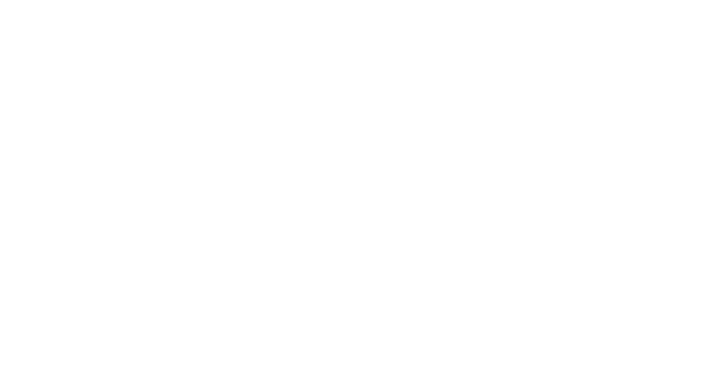
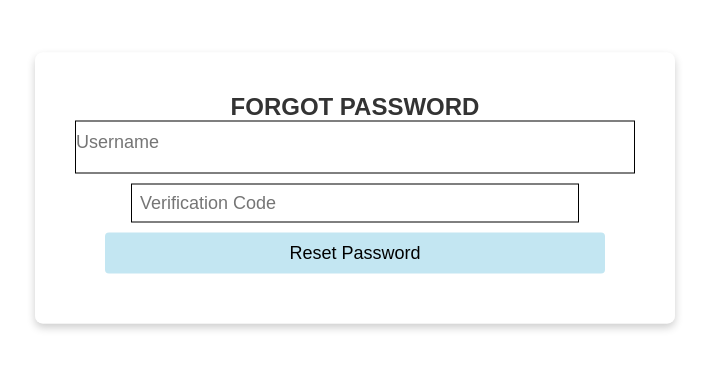
Before and after one commit to d-minic/COP4331-Large-Project, a React (Create React App) app in the folder frontend/: page /ForgotPassword in a window 1280 px wide. Before the commit this address had no page. Shown: the part 212-580 px from the top of the page, without its empty margins (285-994 px from the left). Built offline with nearby package versions, Linux system fonts and the light colour scheme; a web font is replaced by a local one.

Commit message:
Update App.js

```diff
--- a/frontend/src/App.js
+++ b/frontend/src/App.js
@@ -6,6 +6,7 @@ import LoginPage from './pages/LoginPage';
 import CardPage from './pages/CardPage';
 import RegisterPage from './pages/RegisterPage';
 import EmailVerification from './pages/EmailVerification';
+import ForgotPasswordPage from './pages/ForgotPasswordPage';
 function App() {
 return (
 <BrowserRouter>
@@ -15,6 +16,7 @@ return (
 <Route path="/register" element={<RegisterPage />} />
 <Route path="/cards" element={<CardPage />} />
 <Route path="/EmailVerification" element={<EmailVerification />} />
+<Route path="/ForgotPassword" element={<ForgotPasswordPage />} />
 </Routes>
 </BrowserRouter>
 );
```
